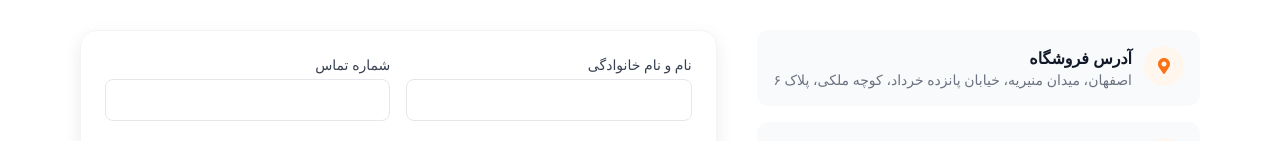
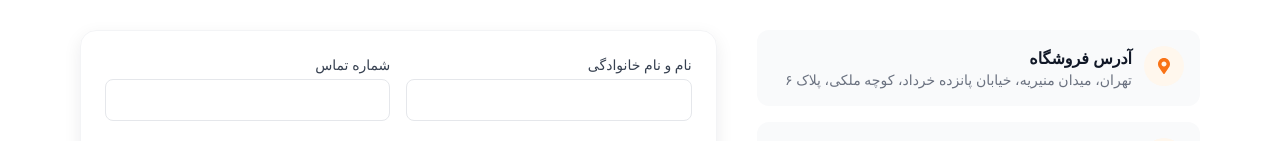
Before and after one commit to Amirksr/DriveKit1, a Next.js app: page /contact in a window 1280 px wide. Shown: the part 349-490 px from the top of the page. Built offline with nearby package versions, Linux system fonts and the light colour scheme.

Commit message:
Update contact address to Tehran

```diff
--- a/src/app/contact/page.tsx
+++ b/src/app/contact/page.tsx
@@ -11,7 +11,7 @@ const CONTACT_INFO = [
   {
     icon: FaMapMarkerAlt,
     title: "آدرس فروشگاه",
-    detail: "اصفهان، میدان منیریه، خیابان پانزده خرداد، کوچه ملکی، پلاک ۶",
+    detail: "تهران، میدان منیریه، خیابان پانزده خرداد، کوچه ملکی، پلاک ۶",
   },
   { icon: FaPhoneAlt, title: "تلفن پشتیبانی", detail: "۰۹۱۲-۸۹۳-۶۶۴۵" },
   { icon: FaEnvelope, title: "ایمیل", detail: "support@adorayadak.example" },
```
